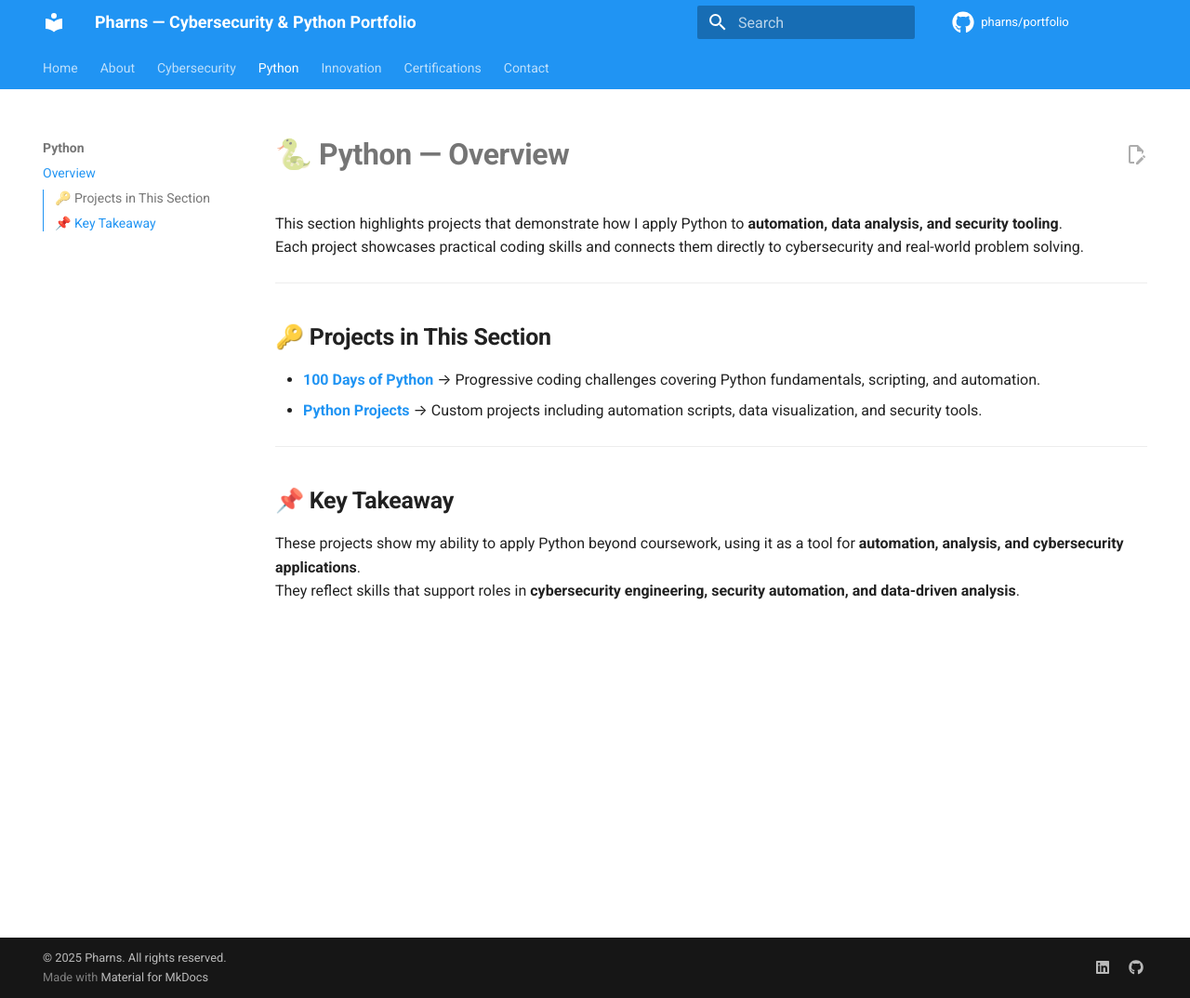
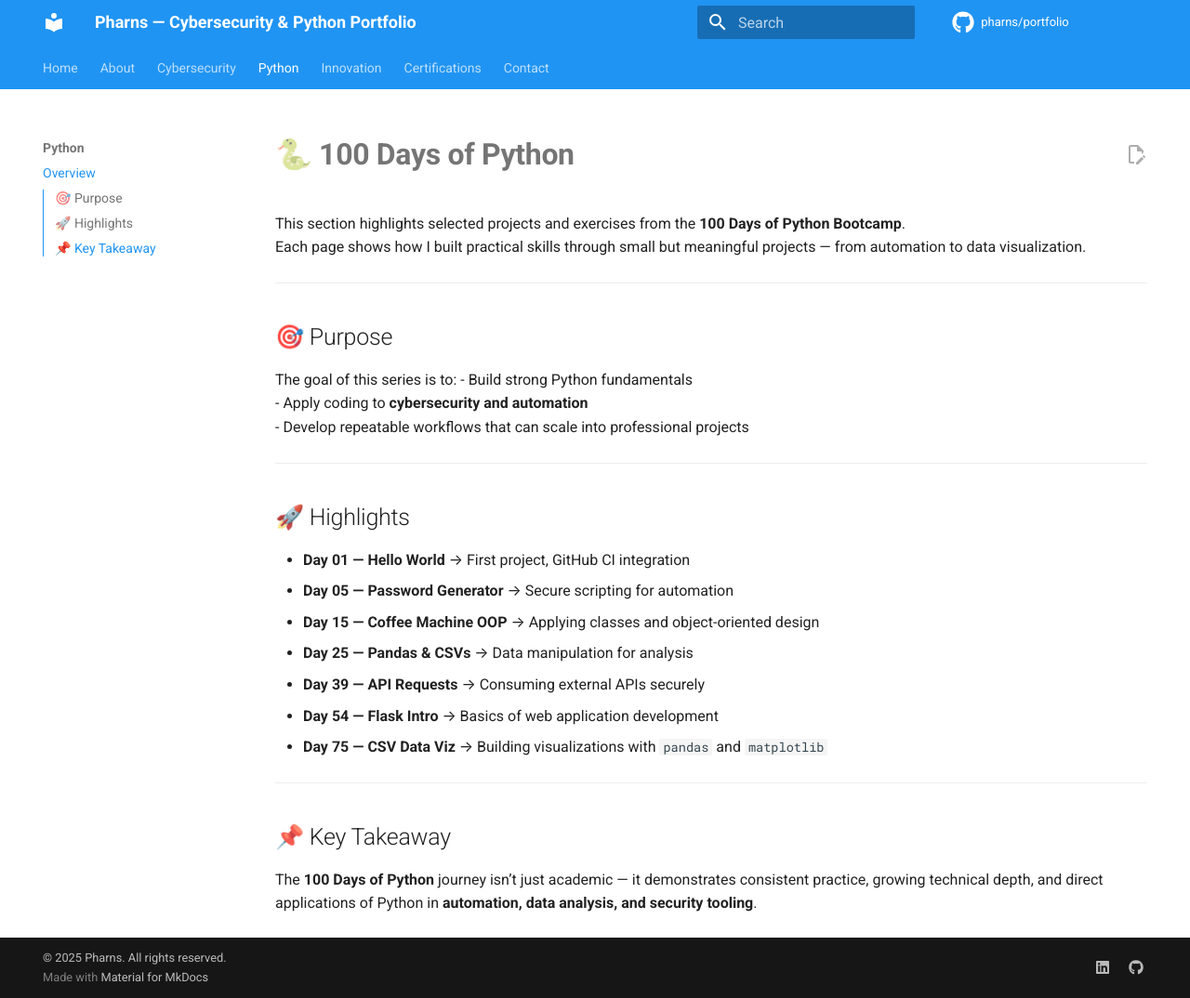
Before and after one commit to Pharns/portfolio, an MkDocs documentation site: the page built from docs/python/index.md, in a window 1280 px wide and 1074 px high. Shown: the whole window at 93% size. Built offline with MkDocs 1.6.1 and Material for MkDocs 9.7.7, drawn with Linux system fonts in a browser that asks for light colours; comment, search, counter and statistics services are not loaded.

Commit message:
update python projects section

```diff
--- a/docs/python/index.md
+++ b/docs/python/index.md
@@ -1,17 +1,28 @@
-# 🐍 **Python — Overview**
+# 🐍 **100 Days of Python**
 
-This section highlights projects that demonstrate how I apply Python to **automation, data analysis, and security tooling**.
-Each project showcases practical coding skills and connects them directly to cybersecurity and real-world problem solving.
+This section highlights selected projects and exercises from the **100 Days of Python Bootcamp**.
+Each page shows how I built practical skills through small but meaningful projects — from automation to data visualization.
 
 ---
 
-## 🔑 **Projects in This Section**
-
-- **[100 Days of Python](../python/100-days/)** → Progressive coding challenges covering Python fundamentals, scripting, and automation.
-- **[Python Projects](../python/projects/)** → Custom projects including automation scripts, data visualization, and security tools.
+## 🎯 Purpose
+The goal of this series is to:
+- Build strong Python fundamentals
+- Apply coding to **cybersecurity and automation**
+- Develop repeatable workflows that can scale into professional projects
 
 ---
 
-## 📌 **Key Takeaway**
-These projects show my ability to apply Python beyond coursework, using it as a tool for **automation, analysis, and cybersecurity applications**.
-They reflect skills that support roles in **cybersecurity engineering, security automation, and data-driven analysis**.
+## 🚀 Highlights
+- **Day 01 — Hello World** → First project, GitHub CI integration
+- **Day 05 — Password Generator** → Secure scripting for automation
+- **Day 15 — Coffee Machine OOP** → Applying classes and object-oriented design
+- **Day 25 — Pandas & CSVs** → Data manipulation for analysis
+- **Day 39 — API Requests** → Consuming external APIs securely
+- **Day 54 — Flask Intro** → Basics of web application development
+- **Day 75 — CSV Data Viz** → Building visualizations with `pandas` and `matplotlib`
+
+---
+
+## 📌 Key Takeaway
+The **100 Days of Python** journey isn’t just academic — it demonstrates consistent practice, growing technical depth, and direct applications of Python in **automation, data analysis, and security tooling**.
```
Also changed, not shown: docs/python/100-days/day01-hello-world.md (added, +16 -0 lines), docs/python/100-days/index.md (added, +16 -0 lines), docs/python/Projects/index.md (added, +28 -0 lines), docs/python/projects.md (deleted, +0 -9 lines).
